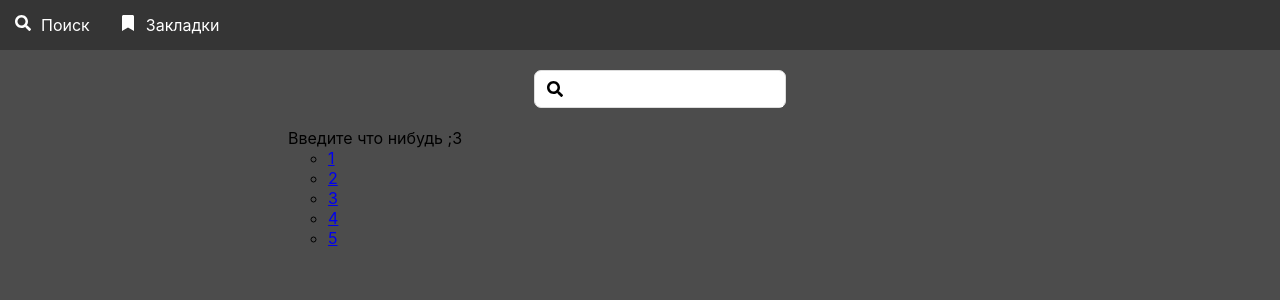
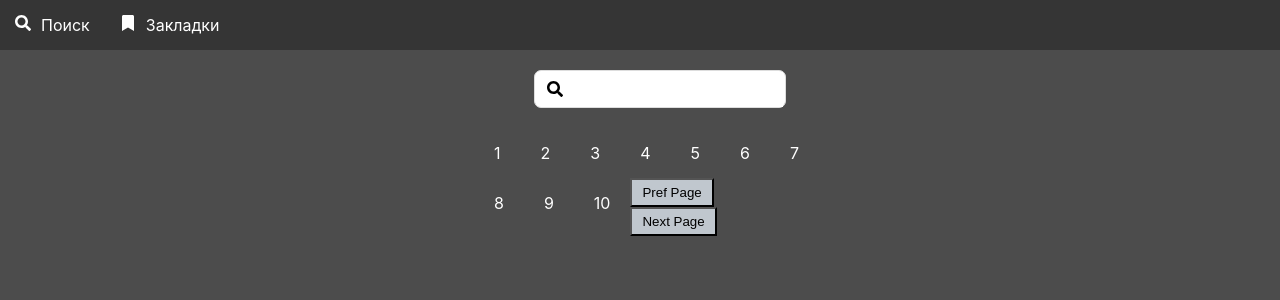
Before and after one commit to lynxsilver02/youtube-viewer, a React (Create React App) app: page / in a window 1280 px wide. Shown: the top 300 px of the page. Built offline with nearby package versions, Linux system fonts and the light colour scheme.

Commit message:
Pagination

```diff
--- /dev/null
+++ b/src/components/search/Pagin.css
@@ -0,0 +1,36 @@
+
+.paginNav{
+    width: 50%;
+    margin: 0 auto;
+
+}
+.paginNav::before{
+    content: '';
+    display: block;
+    height: 50px;
+    width: 100%;
+
+    position:absolute;
+    left: 0;
+    z-index: -1;
+}
+.paginNav ul {
+    margin: 0;
+    padding: 0;
+    list-style: none;
+    height: 50px;
+}
+.paginNav ul li {
+    float: left;
+}
+.paginNav ul li a {
+    color : #fff;
+    display: block;
+    height: 50px;
+    padding:  0 20px;
+    text-decoration: none;
+    line-height: 50px;
+}
+.paginNav ul li a:hover {
+    background-color: rgba(0, 0, 0, 0.3);
+}
--- a/src/components/search/Pagin.js
+++ b/src/components/search/Pagin.js
@@ -1,4 +1,6 @@
 import React from 'react'
+import './Pagin.css'
+
 
 const Pagin = ({cPerPage, pags}) => {
     const pageNum = []
@@ -8,8 +10,8 @@ const Pagin = ({cPerPage, pags}) => {
         pageNum.push(i)
     }
     return (
-        <div>
-            <ul>
+        <div className = "paginNav">
+            <ul className='hr'>
                 {
                     pageNum.map(number => (
                         <li key={number}>
--- a/src/components/search/Search.js
+++ b/src/components/search/Search.js
@@ -1,53 +1,57 @@
-import React, { useState } from 'react';
-import { Modal } from '../modal/Modal';
-import { SearchLine } from './searchLine/SearchLine';
-import Video from '../video/Video';
-import './Search.style.css'
-import { data } from './searchLine/SearchLine';
-import Pagin from './Pagin';
-
+import React, { useState } from "react";
+import { Modal } from "../modal/Modal";
+import { SearchLine } from "./searchLine/SearchLine";
+import Video from "../video/Video";
+import "./Search.style.css";
+import { data } from "./searchLine/SearchLine";
+import Pagin from "./Pagin";
 
 export default function Search() {
   const [show, setShow] = useState(false);
   const [index, setIndex] = useState();
   const [update, setUpdate] = useState(false);
-  const [currentPage, setCurrentPage] = useState(1)
-  const [cPerPage] = useState(10)
-  const lastIndex = currentPage * cPerPage
-  const firstIndex = lastIndex - cPerPage
+  const [currentPage, setCurrentPage] = useState(1);
+  const [cPerPage] = useState(5);
+  const lastIndex = currentPage * cPerPage;
+  const firstIndex = lastIndex - cPerPage;
 
-  const pags = pgNb => setCurrentPage (pgNb)
+  const pags = (pgNb) => setCurrentPage(pgNb);
+  const nextPage = () => setCurrentPage((prev) => prev + 1);
+  const prefPage = () => setCurrentPage((prev) => prev - 1);
 
   let items = 0;
   if (data != 0) {
-     items = data.items
+    items = data.items;
   }
-
 
   return (
     <ul>
-
-    <div className='main-content'>
+      <div className="main-content">
         <SearchLine update={() => setUpdate(!update)} />
 
         {items.length > 0 ?
-        [...Array(items.length)].slice(firstIndex,lastIndex).map((item, index) =>(
+          [...Array(items.length)].slice(firstIndex, lastIndex).map((item, index) => (
               <li>
-          <Video key={index} item={items[index]} showModal={() => setShow(true)} index={() => setIndex(index)} />
-          </li>)
+                <Video
+                  key={index}
+                  item={items[firstIndex + index]}
+                  showModal={() => setShow(true)}
+                  index={() => setIndex(firstIndex + index)}
+                />
+              </li>
+            ))
+            : (
+          <></>
+        )}
 
-        )
-        :
-        <>Введите что нибудь ;3</>
+        <Pagin cPerPage={cPerPage} pags={pags} />
+        <div className="buttonNav">
+          <button onClick={prefPage}>Pref Page</button>
+          <button onClick={nextPage}>Next Page</button>
+        </div>
 
-      }
-      <Pagin
-       cPerPage={cPerPage}
-       pags = {pags}
-       />
         <Modal item={items[index]} show={show} onClose={() => setShow(false)} />
       </div>
     </ul>
-  )
-
+  );
 }
--- a/src/components/search/Search.style.css
+++ b/src/components/search/Search.style.css
@@ -2,3 +2,27 @@
   width: 60%;
   margin: 0 auto;
 }
+ul{
+  list-style-type:none;
+}
+
+
+
+
+
+.buttonNav{
+  width: 19%;
+  margin: 0 auto;
+
+}
+.buttonNav button{
+  background-color: #c0c7ce;
+  display: inline-block;
+  padding: 5px 10px;
+  cursor: pointer;
+  transition: 0.6s;
+}
+.buttonNav button:hover{
+
+  background-color: rgba(0, 0, 0, 0.3);
+}
```
Lines whose indentation alone changed are shown as unchanged.
